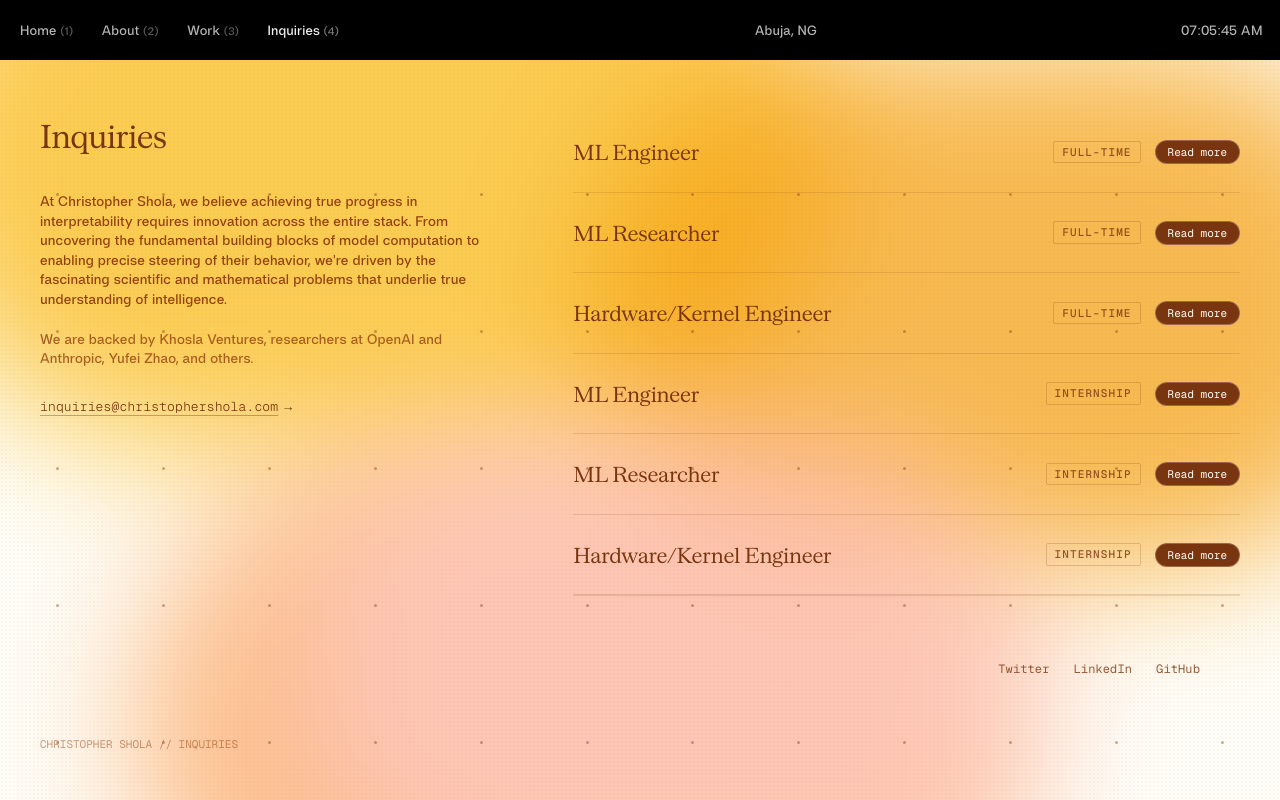
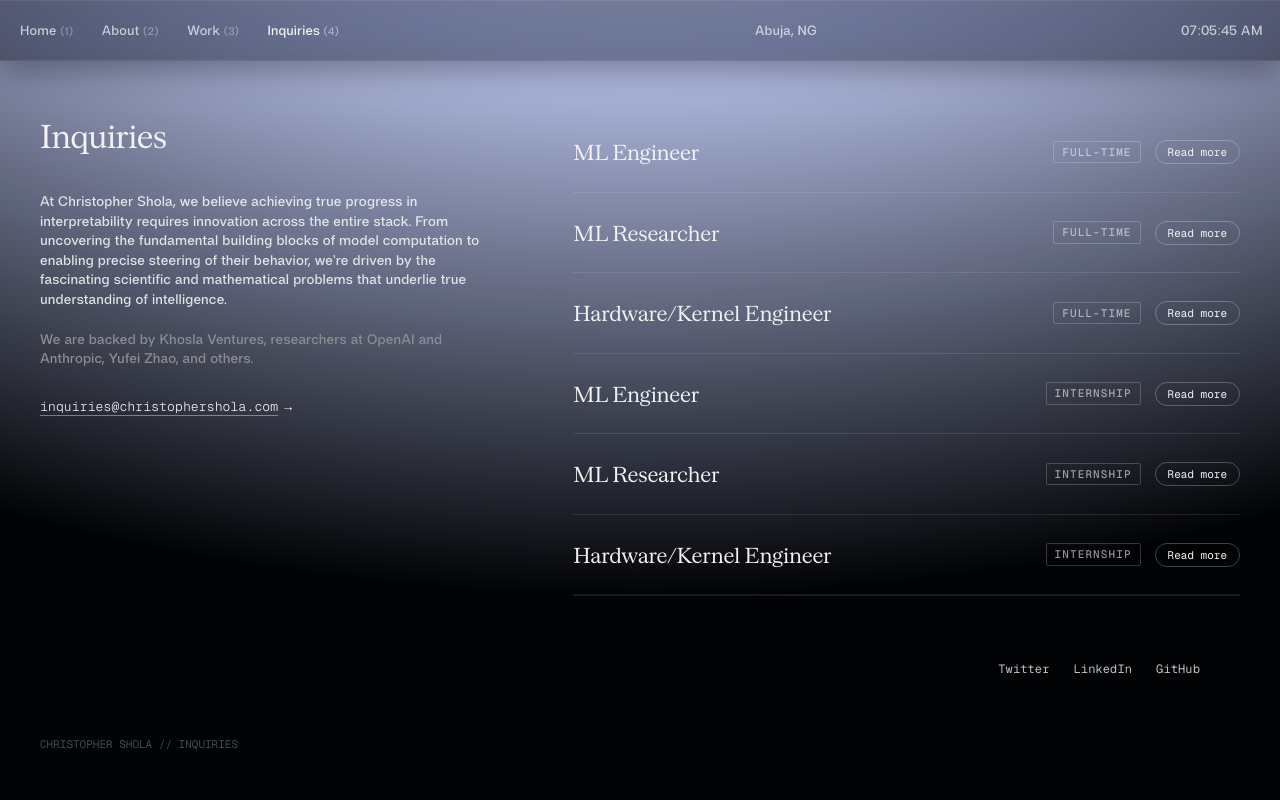
Before and after one commit to kristophershola/christophershola, a React (Vite) app: page /join in a window 1280 px wide. Built offline with nearby package versions, Linux system fonts and the light colour scheme.

Commit message:
feat: switch to ambient radial gradient background, liquid glass navbar, and remove video/dot-grid

```diff
--- a/index.html
+++ b/index.html
@@ -1,5 +1,5 @@
 <!doctype html>
-<html lang="en">
+<html lang="en" class="dark">
   <head>
     <meta charset="UTF-8" />
     <link rel="icon" type="image/svg+xml" href="/favicon.svg" />
@@ -8,12 +8,12 @@
     <meta name="description" content="I run an independent creative practice specializing in high-impact, cross-channel campaigns. Known for turning data into culture-shaping narratives." />
     <meta property="og:title" content="Christopher Shola" />
     <meta property="og:description" content="I run an independent creative practice specializing in high-impact, cross-channel campaigns. Known for turning data into culture-shaping narratives." />
-    <meta name="theme-color" content="#FFFDF7" />
+    <meta name="theme-color" content="#010204" />
     <link rel="preconnect" href="https://fonts.googleapis.com">
     <link rel="preconnect" href="https://fonts.gstatic.com" crossorigin>
     <link href="https://fonts.googleapis.com/css2?family=Geist+Mono:wght@300;400;500&display=swap" rel="stylesheet">
   </head>
-  <body class="bg-[#FFFDF7] text-[#78350F] antialiased selection:bg-amber-200 selection:text-amber-900">
+  <body class="bg-[#010204] text-[#F3F3F4] antialiased selection:bg-white selection:text-black">
     <div id="root"></div>
     <script type="module" src="/src/main.tsx"></script>
   </body>
--- a/src/App.tsx
+++ b/src/App.tsx
@@ -4,8 +4,7 @@ import HomePage from "@/pages/HomePage";
 import AboutPage from "@/pages/AboutPage";
 import WorkPage from "@/pages/WorkPage";
 import InquiriesPage from "@/pages/InquiriesPage";
-import HoneyEmberBackgroundDemo from "@/pages/HoneyEmberBackgroundDemo";
-import { HoneyEmberBackground } from "@/components/ui/honey-ember-background";
+import RadialGradientBackground from "@/components/RadialGradientBackground";
 
 // Scroll restoration helper
 function ScrollToTop() {
@@ -20,7 +19,7 @@ function ScrollToTop() {
 
 export const App: React.FC = () => {
   return (
-    <HoneyEmberBackground className="min-h-screen w-full">
+    <RadialGradientBackground>
       <ScrollToTop />
       <Routes>
         <Route path="/" element={<HomePage />} />
@@ -29,10 +28,9 @@ export const App: React.FC = () => {
         <Route path="/research" element={<WorkPage />} />
         <Route path="/inquiries" element={<InquiriesPage />} />
         <Route path="/join" element={<InquiriesPage />} />
-        <Route path="/demo" element={<HoneyEmberBackgroundDemo />} />
         <Route path="*" element={<HomePage />} />
       </Routes>
-    </HoneyEmberBackground>
+    </RadialGradientBackground>
   );
 };
 
--- a/src/components/Navbar.tsx
+++ b/src/components/Navbar.tsx
@@ -20,12 +20,12 @@ export const Navbar: React.FC<NavbarProps> = ({ duration = 1.5 }) => {
 
   return (
     <>
-      {/* Animated slide down on entry */}
+      {/* Animated slide down on entry with Liquid Glass Styling */}
       <motion.header
         initial={{ opacity: 0, y: -14 }}
         animate={{ opacity: 1, y: 0 }}
         transition={{ duration, ease: [0.16, 1, 0.3, 1] }}
-        className="fixed top-0 left-0 right-0 z-40 bg-black"
+        className="fixed top-0 left-0 right-0 z-40 bg-[#010204]/40 backdrop-blur-xl backdrop-saturate-150 border-b border-white/[0.08] shadow-[0_8px_32px_0_rgba(0,0,0,0.37),inset_0_1px_0_0_rgba(255,255,255,0.08)]"
       >
         <div className="w-full max-w-[1400px] mx-auto px-5 py-4 sm:py-5 grid grid-cols-4 md:grid-cols-12 gap-5 items-center">
           {/* Navigation (Left, columns 1-7 on desktop, col 1 on mobile) */}
@@ -97,7 +97,7 @@ export const Navbar: React.FC<NavbarProps> = ({ duration = 1.5 }) => {
             animate={{ opacity: 1, y: 0 }}
             exit={{ opacity: 0, y: -20 }}
             transition={{ duration: 0.25, ease: "easeInOut" }}
-            className="fixed inset-0 z-30 bg-black flex flex-col justify-center px-8 sm:px-12 md:hidden"
+            className="fixed inset-0 z-30 bg-[#010204]/85 backdrop-blur-2xl border-b border-white/[0.08] flex flex-col justify-center px-8 sm:px-12 md:hidden"
           >
             <nav className="flex flex-col space-y-8">
               {navItems.map((item) => {
--- /dev/null
+++ b/src/components/RadialGradientBackground.tsx
@@ -0,0 +1,31 @@
+import React from "react";
+import { cn } from "@/lib/utils";
+
+export interface RadialGradientBackgroundProps extends React.HTMLAttributes<HTMLDivElement> {
+  className?: string;
+  children?: React.ReactNode;
+}
+
+export const RadialGradientBackground: React.FC<RadialGradientBackgroundProps> = ({
+  className,
+  children,
+  ...props
+}) => {
+  return (
+    <div
+      className={cn("relative min-h-screen w-full bg-background overflow-x-hidden", className)}
+      {...props}
+    >
+      {/* Ambient Radial Gradient Spotlight */}
+      <div
+        aria-hidden="true"
+        className="pointer-events-none fixed inset-0 h-full w-full bg-background [background:radial-gradient(125%_125%_at_50%_-50%,#c7d2fe_40%,transparent_100%)] dark:[background:radial-gradient(125%_125%_at_50%_-50%,#6366f136_40%,transparent_100%)] z-0"
+      />
+      <div className="relative z-10 w-full min-h-screen flex flex-col justify-between">
+        {children}
+      </div>
+    </div>
+  );
+};
+
+export default RadialGradientBackground;
--- a/src/components/ui/honey-ember-background.tsx
+++ /dev/null
@@ -1,46 +0,0 @@
-import { forwardRef, type HTMLAttributes, type ReactNode } from "react";
-import { cn } from "@/lib/utils";
-
-export interface HoneyEmberBackgroundProps extends HTMLAttributes<HTMLDivElement> {
-  children?: ReactNode;
-}
-
-export const HoneyEmberBackground = forwardRef<
-  HTMLDivElement,
-  HoneyEmberBackgroundProps
->(({ children, className, ...props }, ref) => {
-  return (
-    <div
-      ref={ref}
-      data-slot="honey-ember-background"
-      className={cn("relative isolate overflow-hidden bg-[#FFFDF7]", className)}
-      {...props}
-    >
-      <div
-        aria-hidden="true"
-        className="pointer-events-none absolute -inset-6 -z-10 blur-xl"
-      >
-        <div className="absolute inset-0 bg-[#FFFDF7]" />
-
-        <div className="absolute -top-[14%] -left-[6%] h-[70%] w-[70%] rounded-full bg-[#FBBF24] opacity-78 blur-3xl" />
-
-        <div className="absolute top-[8%] right-[-8%] h-[62%] w-[62%] rounded-full bg-[#F59E0B] opacity-70 blur-3xl" />
-
-        <div className="absolute bottom-[-22%] left-[12%] h-[66%] w-[66%] rounded-full bg-[#FB923C] opacity-58 blur-3xl" />
-
-        <div className="absolute right-[20%] bottom-[-10%] h-[56%] w-[56%] rounded-full bg-[#FECACA] opacity-68 blur-3xl" />
-      </div>
-
-      <div
-        aria-hidden="true"
-        className="pointer-events-none absolute inset-0 -z-10 [background-image:radial-gradient(circle_at_center,#78350F_1px,transparent_1px)] [background-size:4px_4px] opacity-[0.034]"
-      />
-
-      {children}
-    </div>
-  );
-});
-
-HoneyEmberBackground.displayName = "HoneyEmberBackground";
-
-export default HoneyEmberBackground;
--- a/src/index.css
+++ b/src/index.css
@@ -29,20 +29,20 @@
   --font-sans: "Another Sans", sans-serif;
   --font-mono: "Geist Mono", "Flexa Mono", monospace;
 
-  --color-void: #FFFDF7;
-  --color-star: #78350F;
-  --color-badge-bg: rgba(251, 191, 36, 0.15);
-  --color-badge-border: rgba(245, 158, 11, 0.3);
+  --color-void: #010204;
+  --color-star: #F3F3F4;
+  --color-badge-bg: #121316;
+  --color-badge-border: #23252a;
 }
 
 :root {
-  --background: #FFFDF7;
-  --foreground: #78350F;
+  --background: #010204;
+  --foreground: #F3F3F4;
 }
 
 html, body {
-  background-color: #FFFDF7;
-  color: #78350F;
+  background-color: #010204;
+  color: #F3F3F4;
   margin: 0;
   padding: 0;
   min-height: 100vh;
@@ -52,7 +52,7 @@ html, body {
 
 /* Accessible focus rings */
 :focus-visible {
-  outline: 1px dashed rgba(120, 53, 15, 0.6);
+  outline: 1px dashed rgba(243, 243, 244, 0.6);
   outline-offset: 3px;
 }
 
@@ -62,12 +62,12 @@ html, body {
   height: 6px;
 }
 ::-webkit-scrollbar-track {
-  background: #FFFDF7;
+  background: #010204;
 }
 ::-webkit-scrollbar-thumb {
-  background: rgba(120, 53, 15, 0.2);
+  background: #1c1e22;
   border-radius: 3px;
 }
 ::-webkit-scrollbar-thumb:hover {
-  background: rgba(120, 53, 15, 0.4);
+  background: #2d3036;
 }
--- a/src/pages/InquiriesPage.tsx
+++ b/src/pages/InquiriesPage.tsx
@@ -1,6 +1,5 @@
 import React from "react";
 import { motion } from "motion/react";
-import CoordinateGrid from "@/components/CoordinateGrid";
 import Navbar from "@/components/Navbar";
 import Footer from "@/components/Footer";
 import { Badge } from "@/components/ui/badge";
@@ -47,10 +46,7 @@ const jobs: JobRole[] = [
 
 export const InquiriesPage: React.FC = () => {
   return (
-    <div className="relative w-full min-h-screen md:h-screen md:overflow-hidden bg-transparent text-[#78350F] select-none flex flex-col justify-between">
-      {/* 6x12 Coordinate Grid */}
-      <CoordinateGrid className="opacity-40 [&>div>div]:!bg-[#78350F]" />
-
+    <div className="relative w-full min-h-screen md:h-screen md:overflow-hidden text-[#F3F3F4] select-none flex flex-col justify-between">
       {/* Global Navigation */}
       <Navbar />
 
@@ -64,25 +60,25 @@ export const InquiriesPage: React.FC = () => {
           className="w-full md:w-5/12 xl:w-5/12 shrink-0 pt-20 sm:pt-24 md:pt-28 pb-8 md:pb-12 px-5 sm:px-6 md:px-8 lg:px-10 flex flex-col justify-between pointer-events-auto"
         >
           <div className="space-y-6 sm:space-y-8 max-w-lg">
-            <h1 className="font-serif text-[28px] sm:text-[32px] font-normal tracking-[-0.02em] text-[#78350F]">
+            <h1 className="font-serif text-[28px] sm:text-[32px] font-normal tracking-[-0.02em] text-[#F3F3F4]">
               Inquiries
             </h1>
 
-            <div className="space-y-5 font-sans text-[13.5px] sm:text-[14px] font-light leading-[1.4] tracking-[0.01em] text-[#92400E]">
+            <div className="space-y-5 font-sans text-[13.5px] sm:text-[14px] font-light leading-[1.4] tracking-[0.01em] text-[#F3F3F4]/90">
               <p>
                 At Christopher Shola, we believe achieving true progress in interpretability requires innovation across the entire stack. From uncovering the fundamental building blocks of model computation to enabling precise steering of their behavior, we're driven by the fascinating scientific and mathematical problems that underlie true understanding of intelligence.
               </p>
 
-              <p className="text-[#92400E]/80">
+              <p className="text-[#8E8F94]">
                 We are backed by Khosla Ventures, researchers at OpenAI and Anthropic, Yufei Zhao, and others.
               </p>
 
               <div className="pt-2">
                 <a
                   href="mailto:inquiries@christophershola.com"
-                  className="group inline-flex items-center gap-1.5 font-mono text-[13px] text-[#78350F] hover:text-[#92400E] transition-colors"
+                  className="group inline-flex items-center gap-1.5 font-mono text-[13px] text-[#F3F3F4] hover:text-white transition-colors"
                 >
-                  <span className="underline underline-offset-4 decoration-[#78350F]/40 group-hover:decoration-[#78350F]">
+                  <span className="underline underline-offset-4 decoration-white/40 group-hover:decoration-white">
                     inquiries@christophershola.com
                   </span>
                   <span className="transition-transform duration-200 group-hover:translate-x-1">
@@ -94,18 +90,18 @@ export const InquiriesPage: React.FC = () => {
           </div>
 
           {/* Bottom Left Subtle Indicator on Desktop */}
-          <div className="hidden md:block pt-8 text-[11px] font-mono text-[#92400E]/50">
+          <div className="hidden md:block pt-8 text-[11px] font-mono text-[#8E8F94]/50">
             CHRISTOPHER SHOLA // INQUIRIES
           </div>
         </motion.section>
 
         {/* Right Section: Independently Scrollable Stacked Positions */}
-        <section className="w-full md:w-7/12 xl:w-7/12 md:h-full md:overflow-y-auto pt-4 sm:pt-6 md:pt-28 pb-16 px-5 sm:px-6 md:px-8 lg:px-10 pointer-events-auto scrollbar-thin scrollbar-thumb-[#78350F]/20">
+        <section className="w-full md:w-7/12 xl:w-7/12 md:h-full md:overflow-y-auto pt-4 sm:pt-6 md:pt-28 pb-16 px-5 sm:px-6 md:px-8 lg:px-10 pointer-events-auto scrollbar-thin scrollbar-thumb-white/10">
           <motion.div
             initial={{ opacity: 0, y: 16 }}
             animate={{ opacity: 1, y: 0 }}
             transition={{ duration: 0.8, delay: 0.1, ease: [0.16, 1, 0.3, 1] }}
-            className="divide-y divide-[#78350F]/15 max-w-2xl"
+            className="divide-y divide-white/10 max-w-2xl"
           >
             {jobs.map((job, idx) => (
               <div
@@ -113,13 +109,13 @@ export const InquiriesPage: React.FC = () => {
                 className="py-5 sm:py-6 flex flex-col sm:flex-row sm:items-center justify-between gap-4 group transition-colors"
               >
                 <div className="space-y-1">
-                  <h2 className="font-serif text-[19px] sm:text-[21px] font-normal tracking-[-0.01em] text-[#78350F] group-hover:text-[#92400E] transition-colors">
+                  <h2 className="font-serif text-[19px] sm:text-[21px] font-normal tracking-[-0.01em] text-[#F3F3F4] group-hover:text-white transition-colors">
                     {job.title}
                   </h2>
                 </div>
 
                 <div className="flex items-center gap-3.5 shrink-0">
-                  <Badge variant="outline" className="text-[10px] tracking-widest text-[#78350F]/80 font-mono py-0.5 px-2 border-[#78350F]/20">
+                  <Badge variant="outline" className="text-[10px] tracking-widest text-[#F3F3F4]/60 font-mono py-0.5 px-2">
                     {job.type}
                   </Badge>
 
@@ -129,7 +125,7 @@ export const InquiriesPage: React.FC = () => {
                     rel="noopener noreferrer"
                     className="focus:outline-none"
                   >
-                    <Button variant="pill" size="sm" className="bg-[#78350F] text-[#FFFDF7] hover:bg-[#92400E]">
+                    <Button variant="pill" size="sm">
                       Read more
                     </Button>
                   </a>
@@ -138,8 +134,8 @@ export const InquiriesPage: React.FC = () => {
             ))}
 
             {/* Footer Inside the Right Scrollable Column */}
-            <div className="pt-10 pb-6 border-t border-[#78350F]/15">
-              <Footer variant="static" className="p-0 justify-start sm:justify-end [&_a]:!text-[#78350F]/80 [&_a:hover]:!text-[#78350F] [&_span.bg-white]:!bg-[#78350F]" />
+            <div className="pt-10 pb-6 border-t border-white/10">
+              <Footer variant="static" className="p-0 justify-start sm:justify-end" />
             </div>
           </motion.div>
         </section>
```
Also changed, not shown: src/components/ResearchCard.tsx (+6 -6 lines), src/pages/AboutPage.tsx (+6 -10 lines), src/pages/HomePage.tsx (+6 -31 lines), src/pages/HoneyEmberBackgroundDemo.tsx (deleted, +0 -9 lines), src/pages/WorkPage.tsx (+5 -9 lines).
